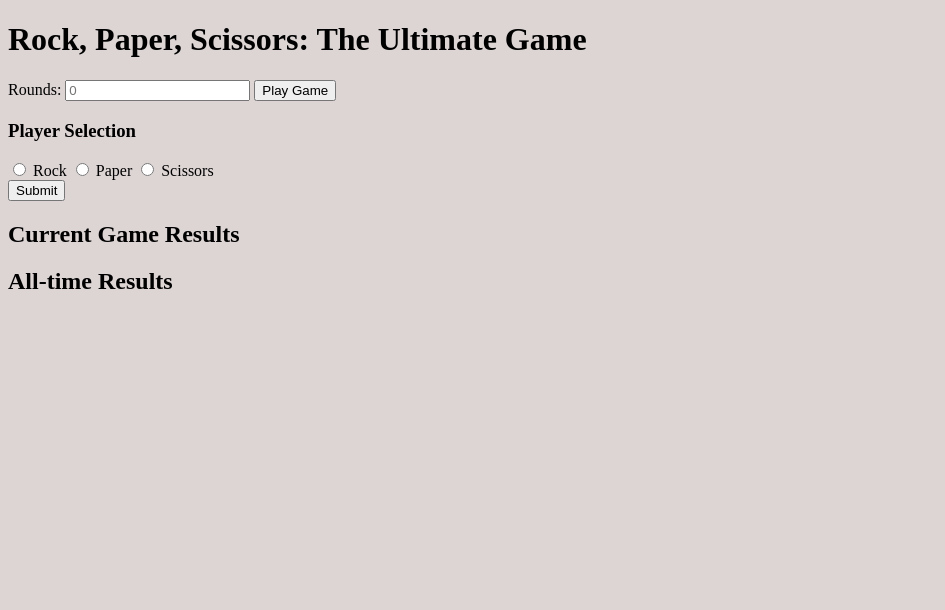
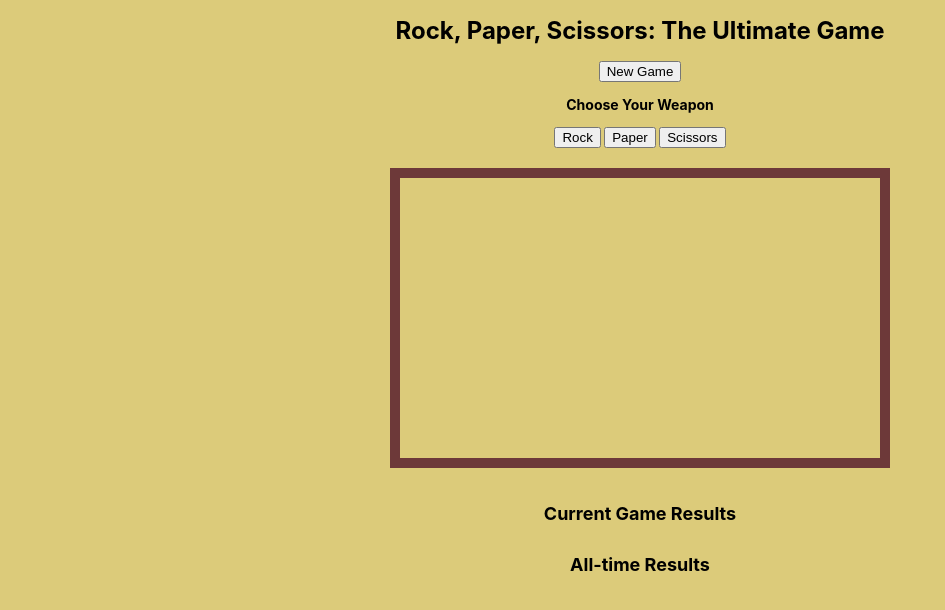
Before and after one commit to cfruci/rock-paper-scissors-EXTRENE, a website: page index.html in a window 1280 px wide. Shown: the whole page, without its empty margins (0-945 px from the left). Drawn offline with Linux system fonts and the light colour scheme.

Commit message:
Makes additional HTML structure and CSS style updates: adds game stage, centers app vertically, converts player selection into buttons

```diff
--- a/index.html
+++ b/index.html
@@ -8,42 +8,34 @@
     <title>Rock Paper Scissors</title>
   </head>
   <body>
+    <div class="wrapper">
       <h1>Rock, Paper, Scissors: The Ultimate Game</h1>
+      <button>New Game</button>
 
-    <label for="rounds">Rounds: </label>
+      <div class="new-game">
+        <label for="rounds"># of Rounds:</label>
         <input type="number" name="rounds" id="rounds" placeholder="0" />
-    <button>Play Game</button>
-
-    <form id="player-choice">
-      <h3>Player Selection</h3>
-
-      <div class="options">
-        <input type="radio" name="player-choice" id="Rock" value="rock" />
-        <label for="Rock">Rock</label>
-
-        <input type="radio" name="player-choice" id="Paper" value="raper" />
-        <label for="Paper">Paper</label>
-
-        <input
-          type="radio"
-          name="player-choice"
-          id="Scissors"
-          value="scissors"
-        />
-        <label for="Scissors">Scissors</label>
       </div>
-      <button>Submit</button>
-    </form>
 
       <div class="current-game">
+        <div class="player-selection">
+          <h3>Choose Your Weapon</h3>
+          <div class="choices">
+            <button id="rock">Rock</button>
+            <button id="paper">Paper</button>
+            <button id="scissors">Scissors</button>
+          </div>
+        </div>
+        <canvas class="game-stage"></canvas>
         <h2>Current Game Results</h2>
       </div>
 
-    <div class="all-time">
+      <div class="all-time-results">
         <h2>All-time Results</h2>
         <table></table>
       </div>
 
+    </div>
     <script src="script.js"></script>
   </body>
 </html>
--- a/styles.css
+++ b/styles.css
@@ -1,4 +1,60 @@
+html {
+  box-sizing: border-box;
+  font-size: 12px;
+  background: #dccb7a;
+}
+
+*, *:before, *:after {
+  box-sizing: inherit;
+}
+
 body {
-  background: rgb(221, 212, 212);
+  font-family: -apple-system, BlinkMacSystemFont, "Segoe UI", Roboto, Helvetica, Arial, sans-serif, "Apple Color Emoji", "Segoe UI Emoji", "Segoe UI Symbol";
+
+  padding: 0;
+  margin: 0;
+
+  display: flex;
+  align-items: center;
+  justify-content: center;
+}
+
+.wrapper {
   width: 1200px;
+
+  display: flex;
+  flex-direction: column;
+  align-items: center;
 }
+
+.new-game {
+  display: none;
+}
+
+.new-game .active {
+  display: block;
+  background: gray;
+}
+
+#rounds {
+  width: 50px;
+}
+
+.current-game {
+  display: flex;
+  flex-direction: column;
+  align-items: center;
+}
+
+.player-selection {
+  display: flex;
+  flex-direction: column;
+  align-items: center;
+}
+
+.game-stage {
+  width: 500px;
+  height: 300px;
+  border: rgb(109, 57, 57) solid 10px;
+  margin: 20px;
+}
```
Lines whose indentation alone changed are shown as unchanged.
